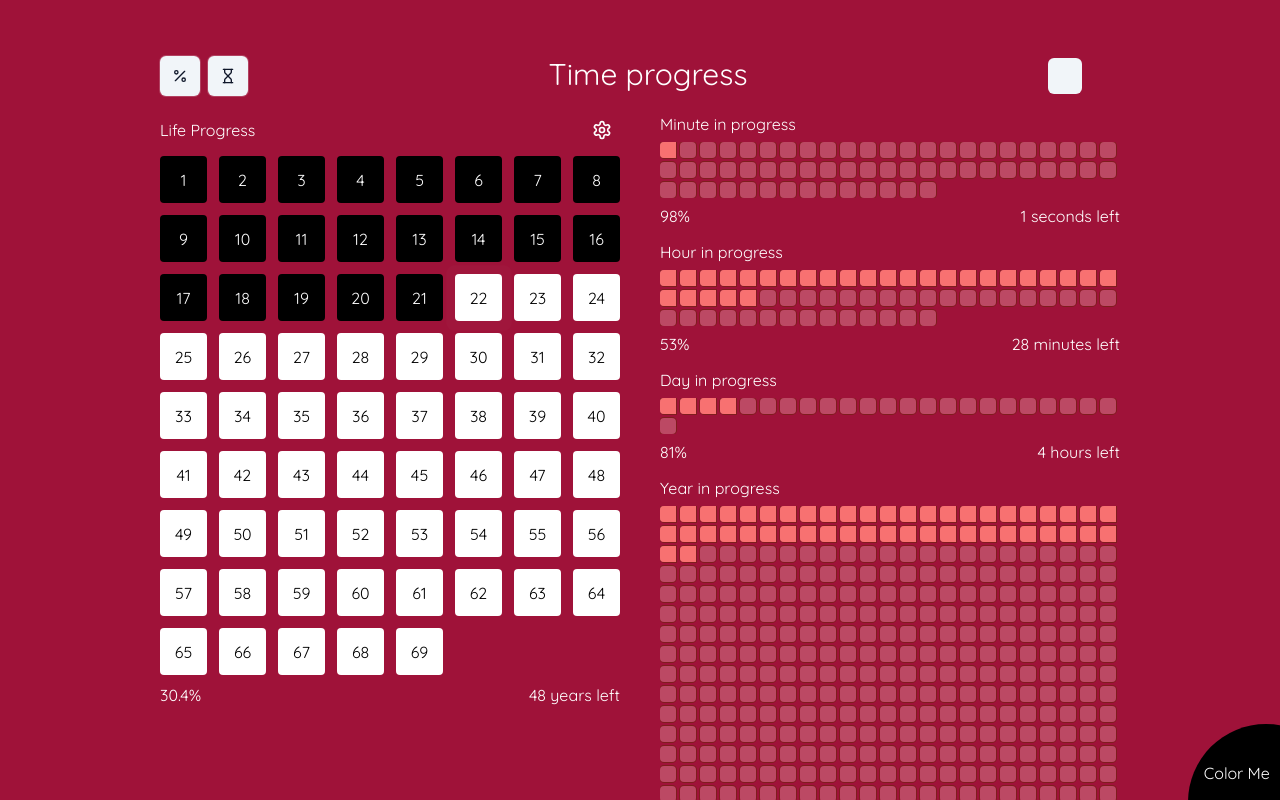
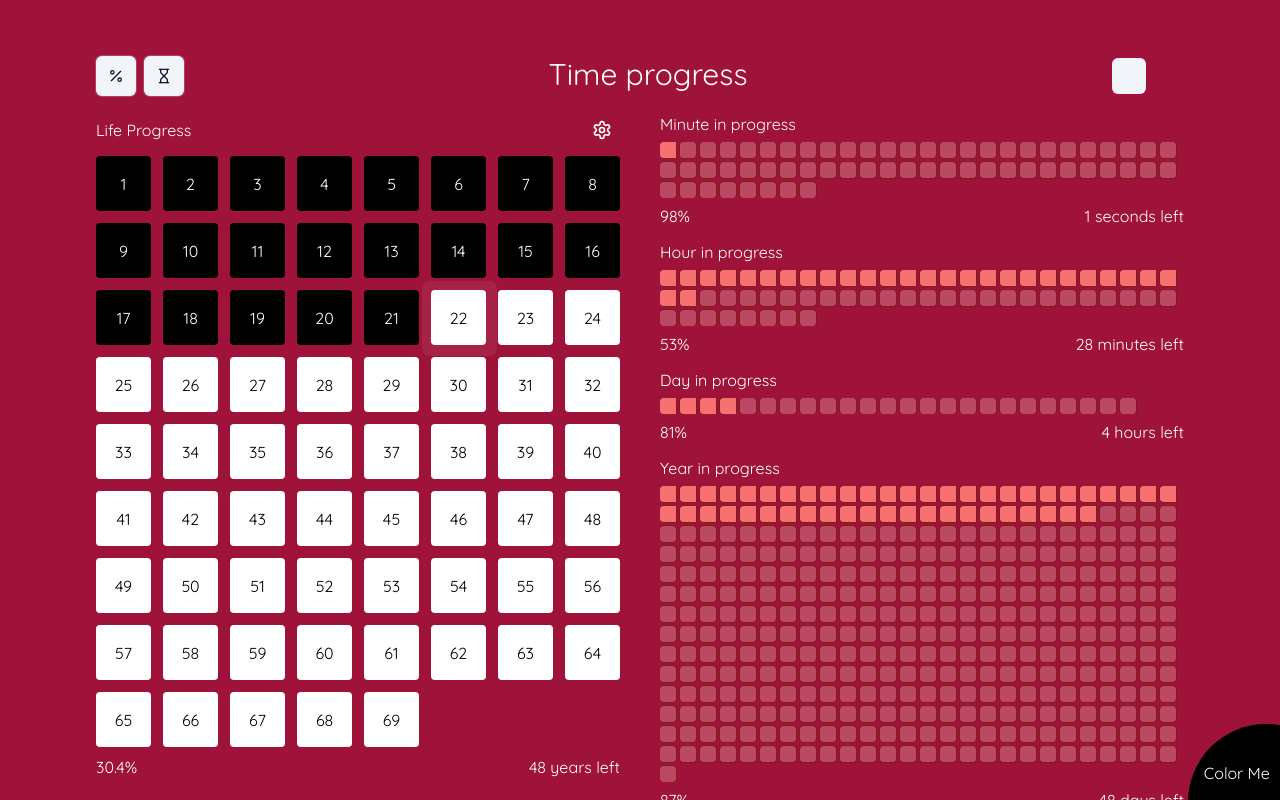
Before and after one commit to MrSnor/Time-Progress, a React (Vite) app: page / in a window 1280 px wide. Shown: the top 800 px of the page. Built offline with nearby package versions, Linux system fonts and the light colour scheme; some icons are missing.

Commit message:
update styles

```diff
--- a/src/App.jsx
+++ b/src/App.jsx
@@ -23,7 +23,7 @@ const Index = () => {
   return (
     <>
       <div
-        className={`grid min-h-screen bg-rose-800 px-10 pb-28 pt-14 text-white transition duration-500 sm:px-40 ${
+        className={`grid min-h-screen bg-rose-800 px-8 pb-28 pt-14 text-white transition duration-500 sm:px-16 lg:px-20 xl:px-24 ${
           theme === "dark" ? "grayscale" : ""
         }`}
       >
--- a/src/components/ui/ProgressBase.jsx
+++ b/src/components/ui/ProgressBase.jsx
@@ -46,7 +46,7 @@ const ProgressBase = ({
           )}
         >
           <div
-            className="h-full rounded-full bg-white "
+            className="h-full rounded-full bg-white transition-all duration-300 ease-in-out"
             // to show progress 1 when progress is 0
             style={{ width: `${progressPercent < 1 ? 1 : progressPercent}%` }}
           ></div>
```
